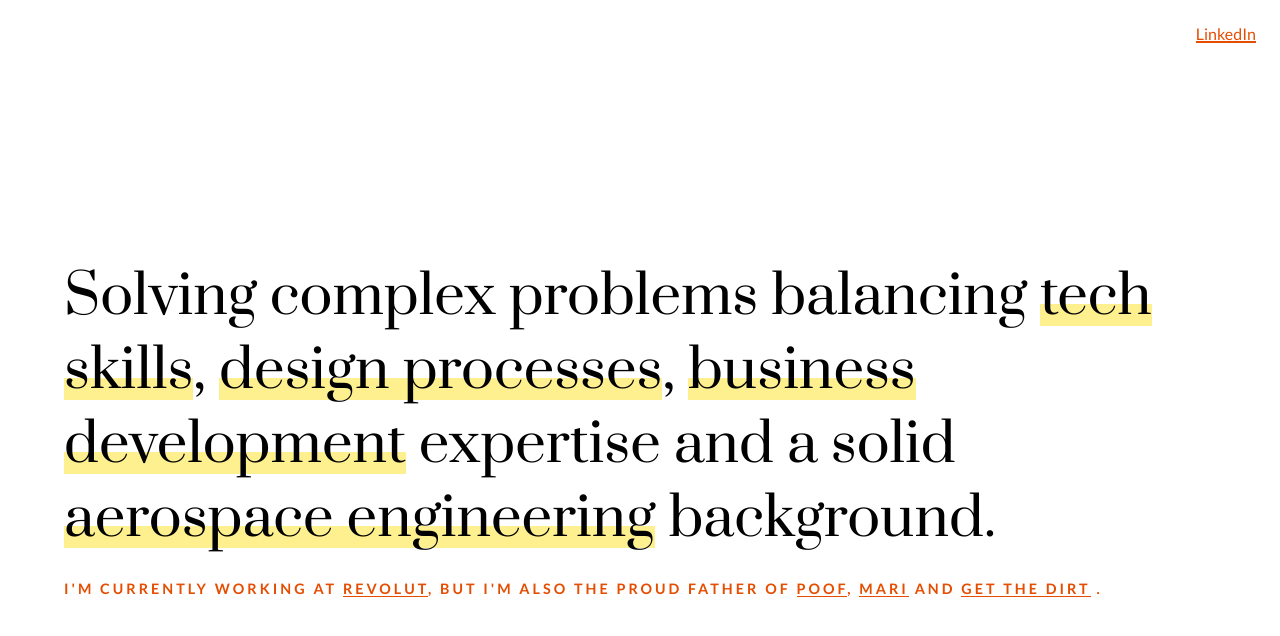
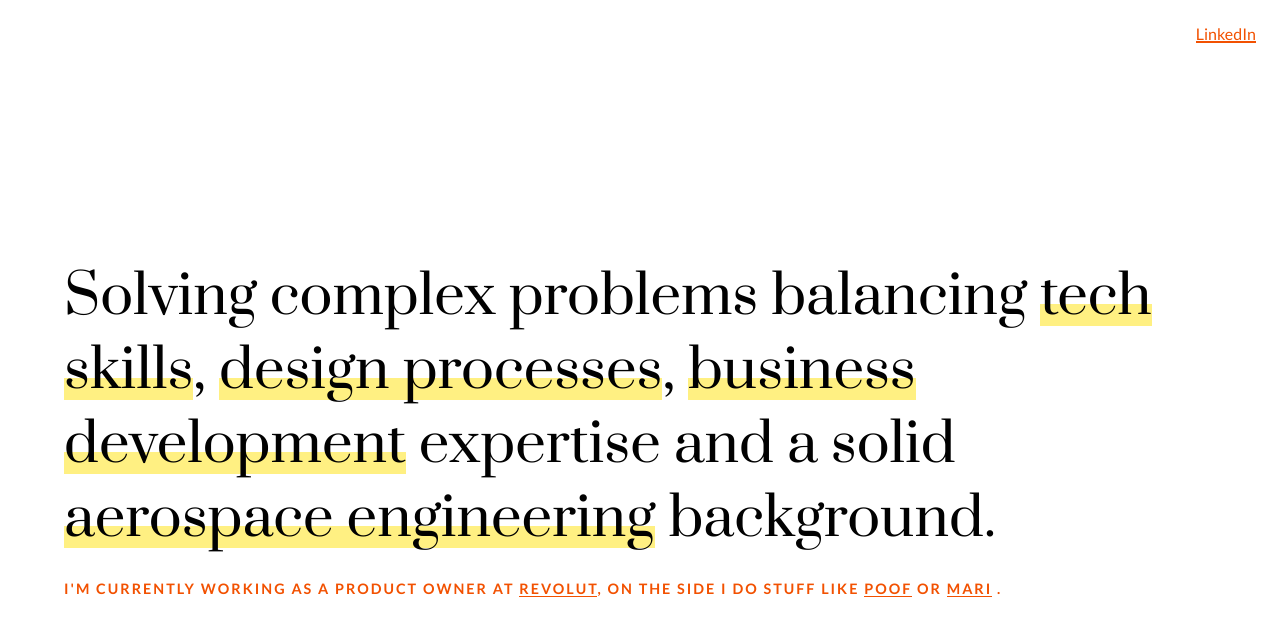
Before and after one commit to andreascari/personal-website, a plain HTML site: page index.html in a window 1280 px wide. Drawn offline with Linux system fonts and the light colour scheme.

Commit message:
code clean up

```diff
--- a/index.html
+++ b/index.html
@@ -38,8 +38,7 @@
           </div>
 
          <div class="directions">
-         I'm currently working at <a href="https://www.revolut.com/" target="_blank">Revolut</a>,
-          but I'm also the proud father of <a href="http://playpoof.xyz" target="_blank">Poof</a>, <a href='https://youtu.be/7iNEAp_szJU' target="blank">Mari</a> and <a href="https://explorationclean.org/get-the-dirt-game/" target="_blank">Get the Dirt</a> .
+           I'm currently working as a product owner at <a href="https://www.revolut.com/" target="_blank">Revolut</a>, on the side I do stuff like <a href="http://playpoof.xyz" target="_blank">Poof</a> or <a href='https://youtu.be/7iNEAp_szJU' target="blank">Mari</a> .
          </div>
 
 
--- a/style.css
+++ b/style.css
@@ -1,3 +1,10 @@
+
+:root {
+  --yellow: #fff082;
+  --orange: #f25100;
+}
+
+
 body{
   display: flex;
   flex-direction: column;
@@ -70,7 +77,7 @@ body{
 }
 
 .loadbarTwo{
-  background-color: #FEF08F;
+  background-color: var(--yellow);
   position: relative;
   width: 102%;
   height: 102%;
@@ -89,7 +96,7 @@ body{
   25%   {height: 100px}
   25%   {border-radius: 100%;}
   25%   {background-color: transparent}
-  26%   {background-color: #E54D01}
+  26%   {background-color: var(--orange)}
 
   38%   {border-radius: 100%;}
 
@@ -103,7 +110,7 @@ body{
   100%  {height: 0}
   100%   {transform: rotate(180deg);}
   100%   {border-radius: 0%;}
-  100%   {background-color: #E54D01}
+  100%   {background-color: var(--orange)}
 }
 
 @keyframes loadmoving {
@@ -116,14 +123,14 @@ body{
 
 
 a{
-  color: #E54D01;
+  color: var(--orange);
   text-decoration: none;
   transition: letter-spacing 0.2s linear;
   transition: background-size background-image background-position 0.4s linear;
   background-repeat: no-repeat;
   background-position: 0 130%;
   background-size: 100% 30%;
-  background-image: linear-gradient(120deg, #E54D01 0%, #E54D01 100%);
+  background-image: linear-gradient(120deg, var(--orange) 0%, var(--orange) 100%);
 
 }
 
@@ -131,7 +138,7 @@ a:hover{
   letter-spacing: 3.4px;
   background-position: 0 85%;
   background-size: 100% 80%;
-  background-image: linear-gradient(120deg, #FEF08F 0%, #FEF5BA 100%);
+  background-image: linear-gradient(120deg, var(--yellow) 0%, #FEF5BA 100%);
 
 }
 
@@ -146,11 +153,11 @@ a:hover{
   margin-top: 2%;
   font-size: calc(0.5em + 0.5vw);
   line-height: 160%;
-  color: #E54D01;
+  color: var(--orange);
   font-family: 'Lato', sans-serif;
   font-weight: 700;
   text-transform: uppercase;
-  letter-spacing: 3px;
+  letter-spacing: 2px;
 }
 
 
@@ -159,7 +166,7 @@ a:hover{
 background-repeat: no-repeat;
 background-position: 0 85%;
 background-size: 100% 30%;
-background-image: linear-gradient(120deg, #FEF08F 0%, #FEF08F 100%);
+background-image: linear-gradient(120deg, var(--yellow) 0%, var(--yellow) 100%);
 
  }
 
```
Lines whose indentation alone changed are shown as unchanged.
